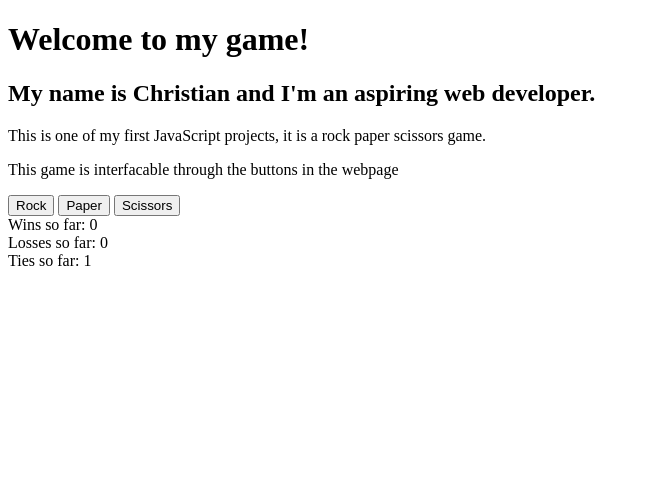
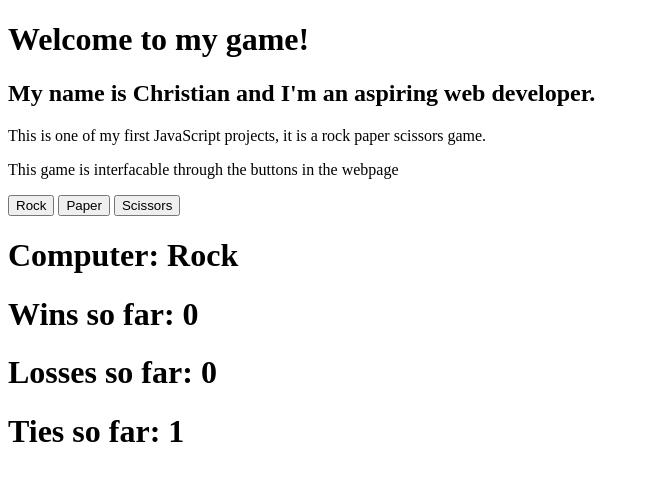
Before and after one commit to XianScripts/Rock-paper-scissors, a plain HTML site: page index.html in a window 1280 px wide. Both pictures are taken after a click on the button "Rock". Shown: the whole page, without its empty margins (0-650 px from the left). Drawn offline with Linux system fonts and the light colour scheme.

Commit message:
All text output working

```diff
--- a/index.html
+++ b/index.html
@@ -18,9 +18,11 @@
         <button class="scissors">Scissors</button>
     </div>
     <div id="game-results">
-        <div class="wins"></div>
-        <div class="losses"></div>
-        <div class="ties"></div>
+        <h1 class="compChoice"></h1>
+        <h1 class="wins"></h1>
+        <h1 class="losses"></h1>
+        <h1 class="ties"></h1>
+        <h1 class="gameFinal"></h1>
     </div>
 
     <script src="script.js"></script>
--- a/script.js
+++ b/script.js
@@ -133,22 +133,26 @@ function playcounter() {
     if (playCount === 5){ // Conditional to determine who won 5 rounds
         if (winCounter > lossCounter) {
             console.log("You won through 5 rounds!");
+            resultText[4].textContent = "You won through 5 rounds!";
         }
         else if (lossCounter >= tieCounter && lossCounter > winCounter) {
             console.log("You lost through 5 rounds!");
+            resultText[4].textContent = "You lost through 5 rounds!";
         }
         else if (tieCounter > winCounter && lossCounter) {
             console.log("Its a tie through 5 rounds!");
+            resultText[4].textContent = "Its a tie through 5 rounds!";
         }
         else if (winCounter === lossCounter) {
             console.log("Its a tie through 5 rounds!");
+            resultText[4].textContent = "Its a tie through 5 rounds!";
         }
     }
 
-
-    resultText[0].textContent = `Wins so far: ${winCounter}`;
-    resultText[1].textContent = `Losses so far: ${lossCounter}`;
-    resultText[2].textContent = `Ties so far: ${tieCounter}`;
+    resultText[0].textContent = `Computer: ${computer}`;
+    resultText[1].textContent = `Wins so far: ${winCounter}`;
+    resultText[2].textContent = `Losses so far: ${lossCounter}`;
+    resultText[3].textContent = `Ties so far: ${tieCounter}`;
     // textResults.textContent = `Losses so far: ${lossCounter}`;
 }
 
```
